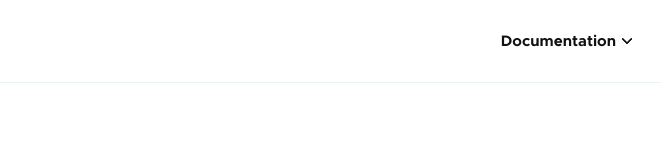
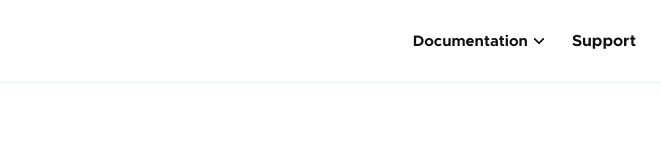
Before and after one commit to micrometer-metrics/micrometer-website, a Gatsby site: page / in a window 1280 px wide. Shown: the top 160 px of the page, 368-1029 px from the left. Built offline with nearby package versions, Linux system fonts and the light colour scheme; Gatsby itself is replaced by a stand-in of ours.

Commit message:
Add support link in navbar

```diff
--- a/src/components/layout/Navbar.tsx
+++ b/src/components/layout/Navbar.tsx
@@ -43,27 +43,42 @@ const Nav = ({ isDesktop, subitems, onClickItem }: any) => {
         </span>
         <ul className={`${item2} is-boxed`}>
           <li>
-            <Link className={`${item2Item}`} to="https://docs.micrometer.io/context-propagation/reference/">
+            <Link
+              className={`${item2Item}`}
+              to="https://docs.micrometer.io/context-propagation/reference/"
+            >
               Context Propagation
             </Link>
           </li>
           <li>
-            <Link className={`${item2Item}`} to="https://docs.micrometer.io/micrometer/reference/">
+            <Link
+              className={`${item2Item}`}
+              to="https://docs.micrometer.io/micrometer/reference/"
+            >
               Micrometer
             </Link>
           </li>
           <li>
-            <Link className={`${item2Item}`} to="https://docs.micrometer.io/tracing/reference/">
+            <Link
+              className={`${item2Item}`}
+              to="https://docs.micrometer.io/tracing/reference/"
+            >
               Micrometer Tracing
             </Link>
           </li>
           <li>
-            <Link className={`${item2Item}`} to="https://docs.micrometer.io/micrometer-docs-generator/reference/">
+            <Link
+              className={`${item2Item}`}
+              to="https://docs.micrometer.io/micrometer-docs-generator/reference/"
+            >
               Micrometer Docs Generator
             </Link>
           </li>
         </ul>
       </div>
+      <Link className="navbar-item" to="/support/">
+        Support
+      </Link>
     </div>
   );
 };
```
